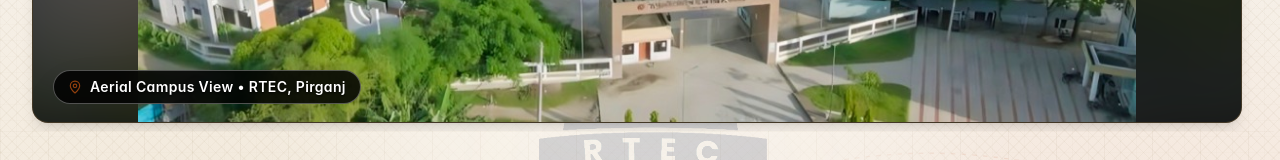
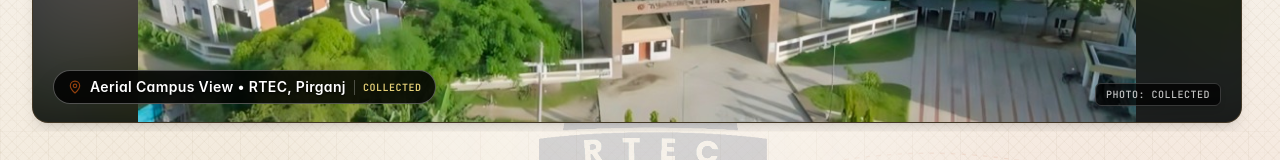
Before and after one commit to arnab761-blip/RTEC-Alumni, a React (Vite) app: page / in a window 1280 px wide. Shown: the part 455-615 px from the top of the page. Built offline with nearby package versions, Linux system fonts and the light colour scheme; no server answers.

Commit message:
feat: add Collected credit attribution badge to hero slider images

```diff
--- a/src/components/HeroSlider.jsx
+++ b/src/components/HeroSlider.jsx
@@ -204,8 +204,8 @@ export default function HeroSlider() {
           );
         })}
 
-        {/* Clean, crystal-clear Landmark Caption in the bottom-left corner */}
-        <div className="absolute bottom-2.5 left-2.5 sm:bottom-4.5 sm:left-5 z-30 pointer-events-none max-w-[calc(100%-4rem)]">
+        {/* Clean, crystal-clear Landmark Caption & Attribution in the bottom-left corner */}
+        <div className="absolute bottom-2.5 left-2.5 sm:bottom-4.5 sm:left-5 z-30 pointer-events-none max-w-[calc(100%-8rem)] flex items-center gap-2">
           <div className="inline-flex items-center gap-1.5 sm:gap-2 px-2.5 py-1 sm:px-3.5 sm:py-1.5 rounded-full bg-black/85 backdrop-blur-md border border-white/30 text-white shadow-2xl max-w-full">
             <MapPin className="w-3 h-3 sm:w-3.5 sm:h-3.5 text-amber-400 shrink-0" style={{ color: '#FBBF24' }} />
             <span
@@ -214,7 +214,19 @@ export default function HeroSlider() {
             >
               {lang === 'bn' ? currentSlide.titleBn : currentSlide.titleEn}
             </span>
+            <span
+              className="text-[9px] sm:text-[10px] font-mono uppercase tracking-wider text-amber-200/90 pl-1.5 sm:pl-2 border-l border-white/25 shrink-0 font-bold"
+            >
+              {lang === 'bn' ? 'সংগৃহীত' : 'Collected'}
+            </span>
           </div>
+        </div>
+
+        {/* Small Discreet Copyright Attribution Badge in bottom-right corner */}
+        <div className="absolute bottom-2.5 right-2.5 sm:bottom-4.5 sm:right-5 z-30 pointer-events-none">
+          <span className="px-2 py-0.5 sm:px-2.5 sm:py-1 rounded-md bg-black/75 backdrop-blur-md border border-white/20 text-white/75 text-[9px] sm:text-[10px] font-mono uppercase tracking-wider font-medium shadow-md">
+            Photo: Collected
+          </span>
         </div>
 
         {/* Subtle Side Navigation Arrows (Minimal & Clean) */}
```
